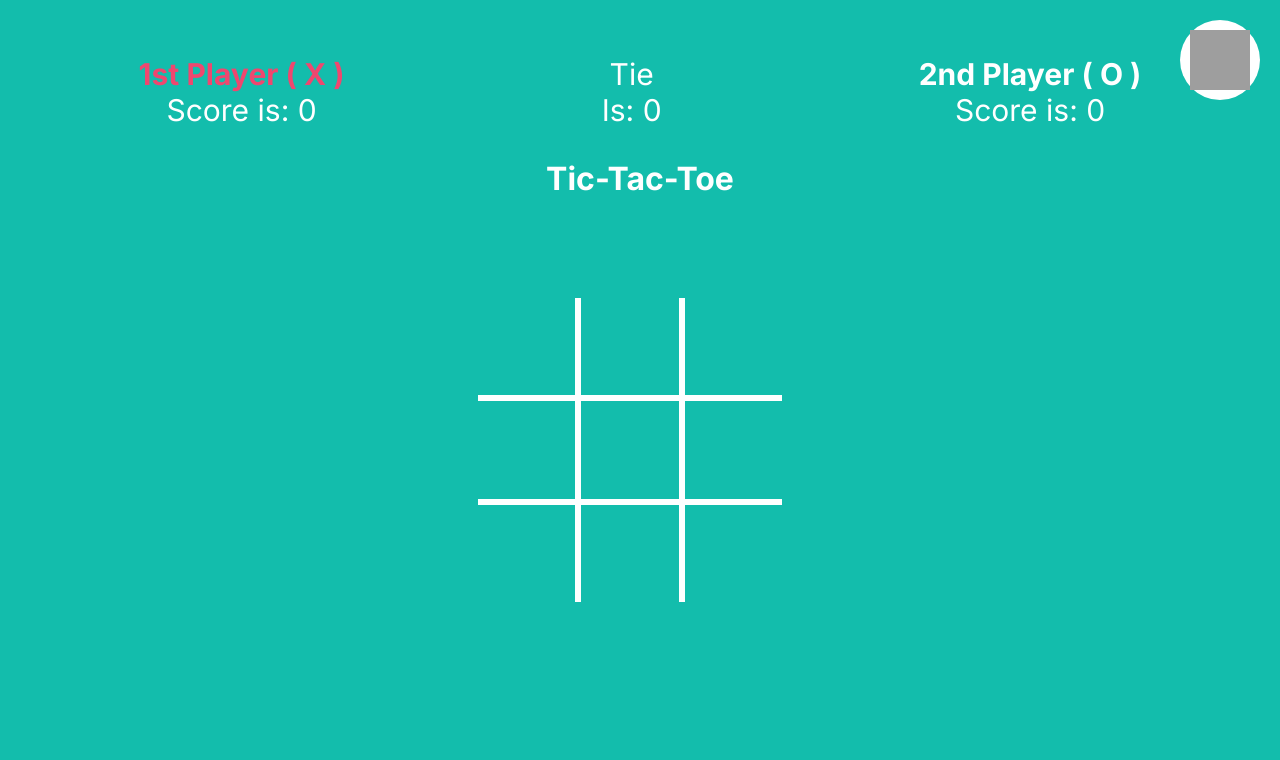
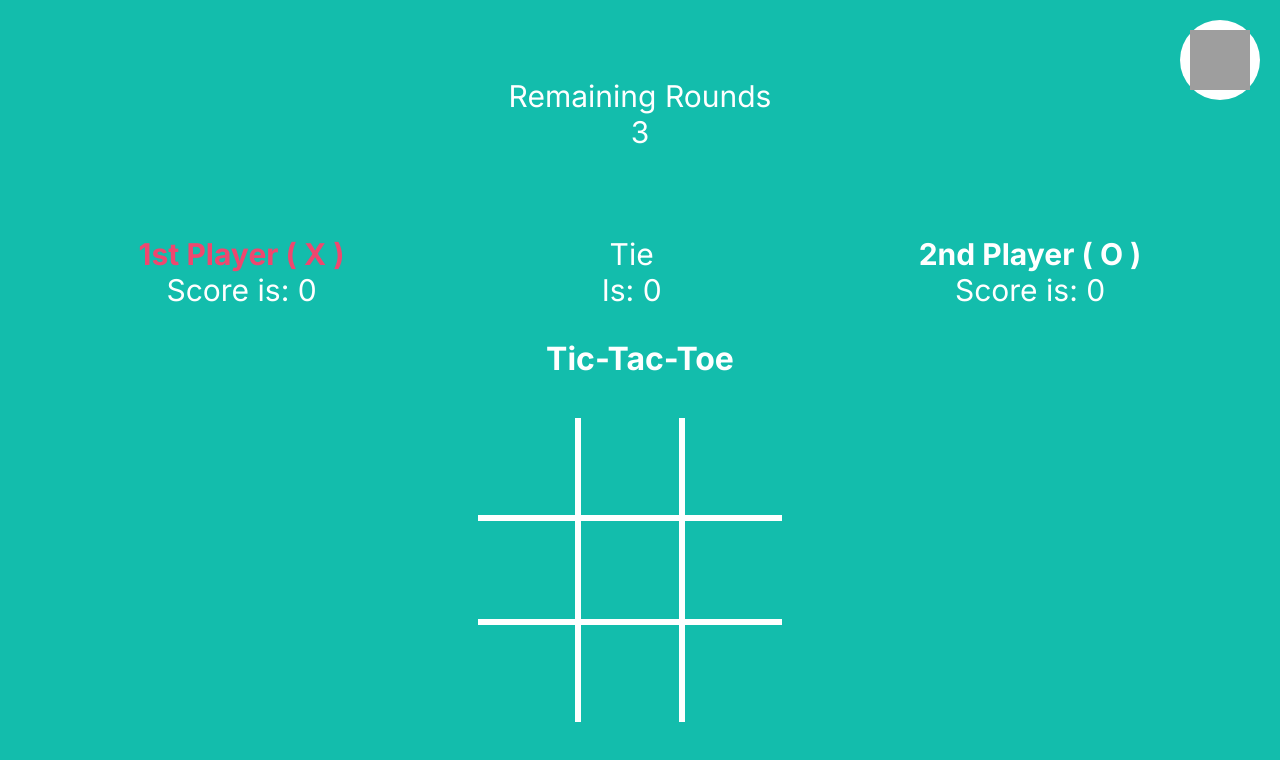
Before and after one commit to GARajab/tic-tac-toe-lab, a plain HTML site: page index.html in a window 1280 px wide. Drawn offline with nearby package versions, Linux system fonts and the light colour scheme; grey boxes are pictures that could not be loaded.

Commit message:
layout fix

```diff
--- a/style.css
+++ b/style.css
@@ -46,7 +46,7 @@ body {
   flex-wrap: wrap;
   width: 325px;
   margin: 0 auto;
-  margin-top: 100px;
+  margin-top: 40px;
 }
 
 .board:hover {
@@ -218,7 +218,7 @@ img {
   justify-content: center;
   margin-bottom: 500px;
   flex-direction: column;
-  margin-top: -300px;
+  /* margin-top: -300px; */
   font-size: 30px;
 }
 
```
